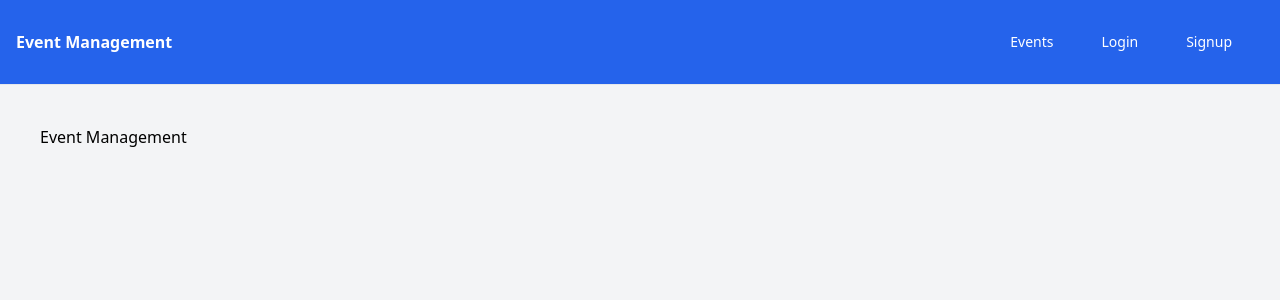
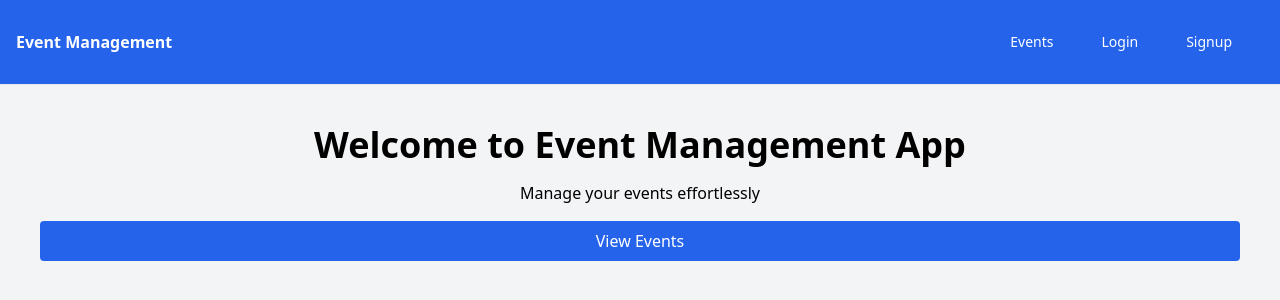
Before and after one commit to noxiousghost/yipl-log-processor, a Next.js app in the folder client/: page / in a window 1280 px wide. Shown: the top 300 px of the page. Built offline with nearby package versions, Linux system fonts and the light colour scheme.

Commit message:
Create home page with navigation links

```diff
--- a/client/src/app/page.js
+++ b/client/src/app/page.js
@@ -1,3 +1,15 @@
+import Link from "next/link";
+
 export default function Home() {
-  return <>Event Management</>;
+  return (
+    <div className="text-center">
+      <h1 className="text-4xl font-bold mb-4">
+        Welcome to Event Management App
+      </h1>
+      <p className="mb-4">Manage your events effortlessly</p>
+      <Link href="/events">
+        <p className="bg-blue-600 text-white px-4 py-2 rounded">View Events</p>
+      </Link>
+    </div>
+  );
 }
```
